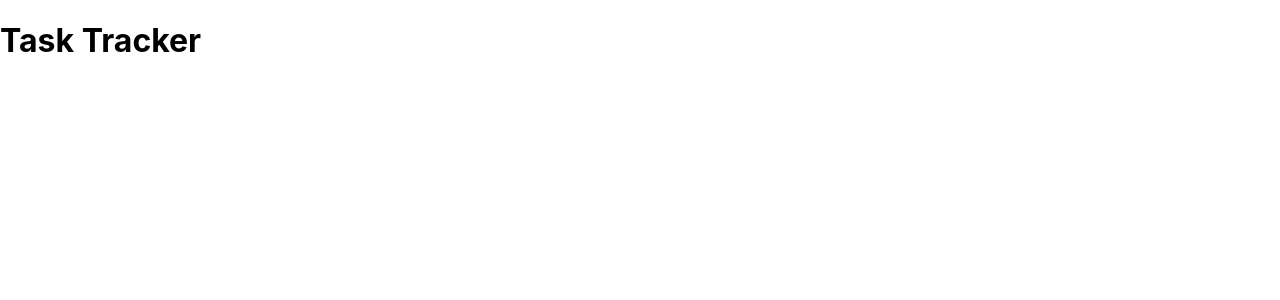
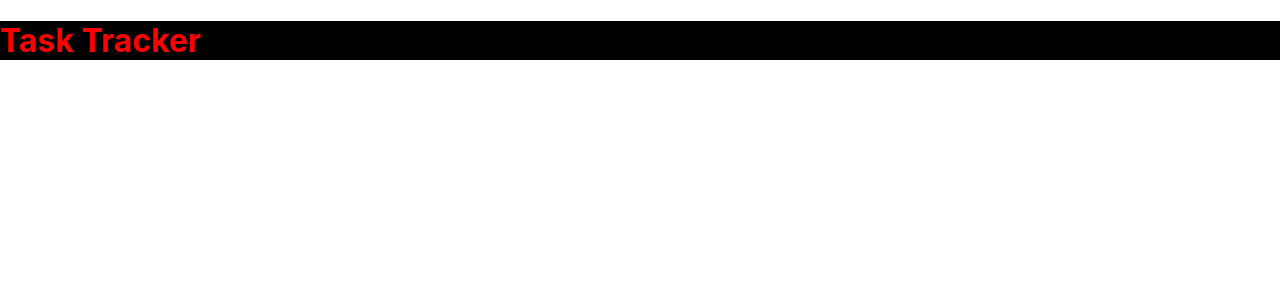
Before and after one commit to joaocorner/task-tracker, a React (Create React App) app: page / in a window 1280 px wide. Shown: the top 300 px of the page. Built offline with nearby package versions, Linux system fonts and the light colour scheme.

Commit message:
inline css

```diff
--- a/src/components/Header.js
+++ b/src/components/Header.js
@@ -1,9 +1,9 @@
 import PropTypes from 'prop-types';
 
-const Header = ({title}) => {
+const Header = ({ title }) => {
     return (
         <header>
-            <h1>{title}</h1>
+            <h1 style={{ color: 'red',backgroundColor: 'black' }}>{title}</h1>
         </header>
     )
 }
```
